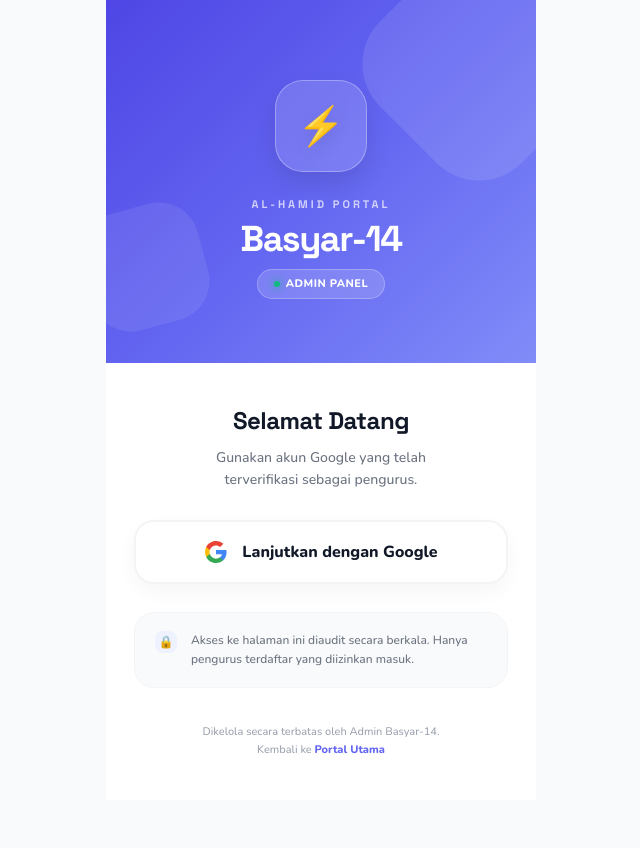
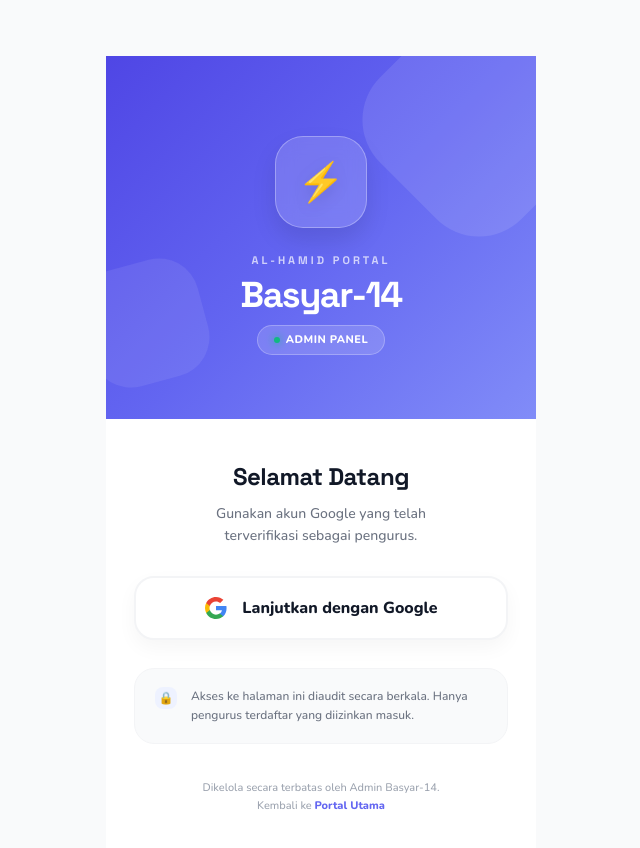
Before and after one commit to rafinabilm/basyar-14, a Next.js app: page /admin/login in a window 1280 px wide. Shown: the top 848 px of the page, without its empty margins (319-959 px from the left). Before the commit the page ends 800 px from the top, so only its background shows below. Built offline with nearby package versions, Linux system fonts and the light colour scheme; no server answers.

Commit message:
fix: Add proper spacing below admin banner and increase modal z-index
- Add paddingTop: 56px to admin layout to prevent content overlap with fixed banner
- Increase TransactionFormModal z-index from 50 to 1000 for proper stacking
- Ensures admin pages have proper spacing below 'ADMIN MODE' header

```diff
--- a/app/admin/layout.tsx
+++ b/app/admin/layout.tsx
@@ -50,7 +50,7 @@ export default function AdminLayout({ children }: { children: React.ReactNode })
   }
 
   return (
-    <div>
+    <div style={{ paddingTop: '56px' }}>
       {children}
     </div>
   )
--- a/app/components/admin/TransactionFormModal.tsx
+++ b/app/components/admin/TransactionFormModal.tsx
@@ -101,7 +101,7 @@ export function TransactionFormModal({
         position: 'fixed',
         inset: 0,
         background: 'rgba(0, 0, 0, 0.5)',
-        zIndex: 50,
+        zIndex: 1000,
         display: 'flex',
         alignItems: 'flex-end',
       }}
```
